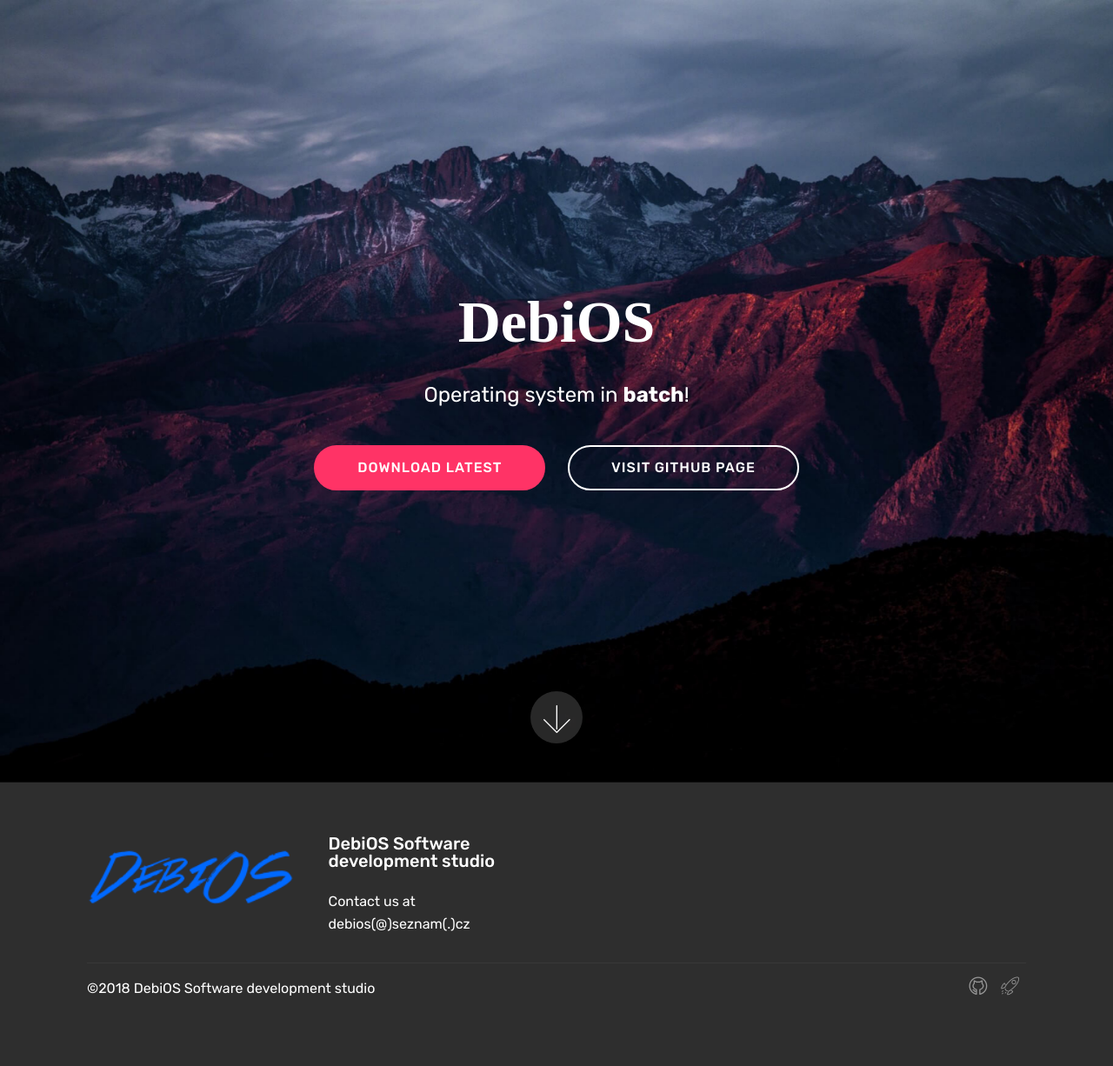
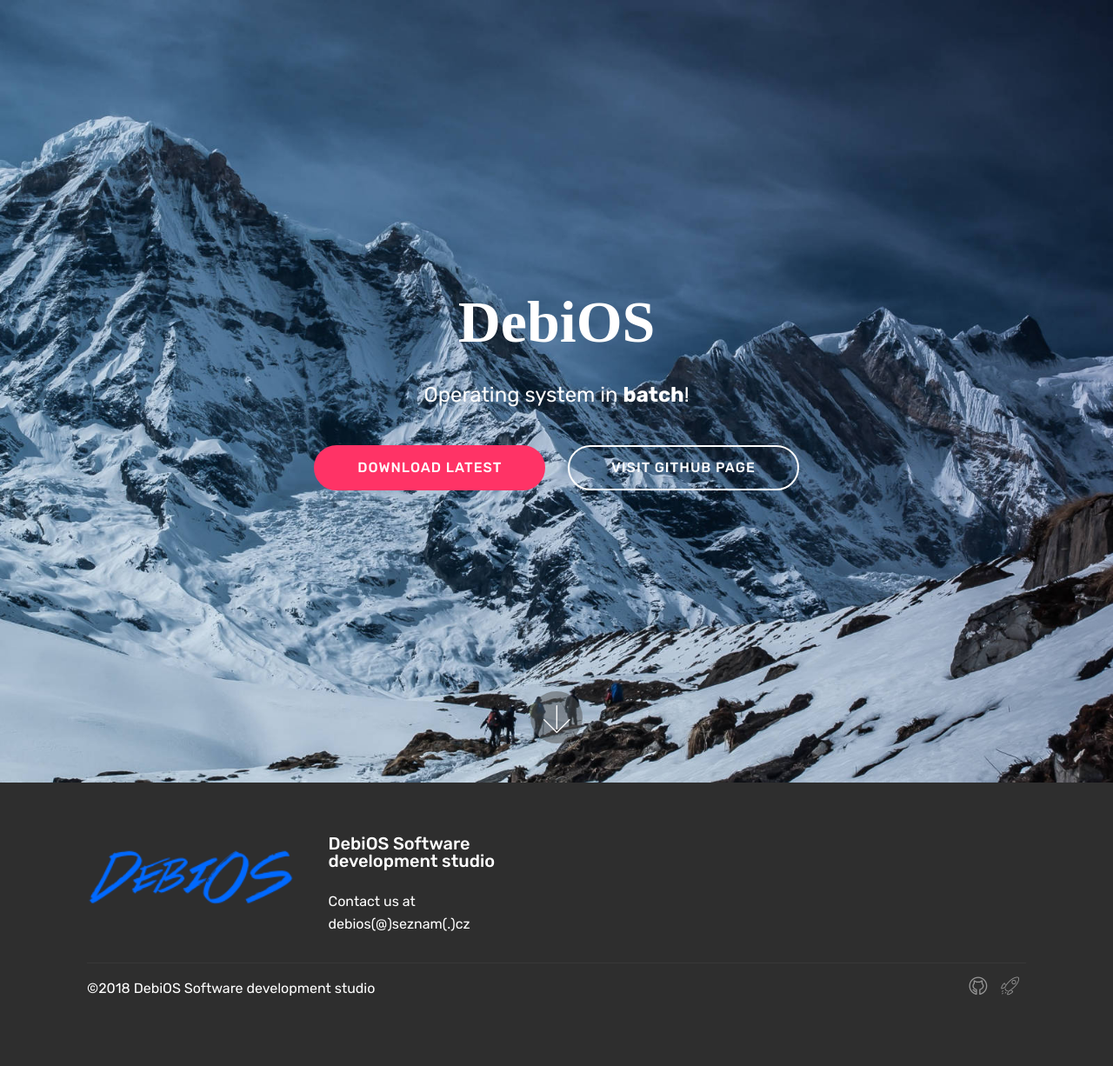
Before and after one commit to debios/debios.github.io, a Jekyll site: the page index.html, which Jekyll copies as it is, in a window 1280 px wide. Shown: the whole page at 87% size. Built offline with Jekyll 4.4.1, drawn with Linux system fonts in a browser that asks for light colours; some web fonts are replaced.

Commit message:
create github pages

```diff
--- a/assets/images/hashes.json
+++ b/assets/images/hashes.json
@@ -1 +1 @@
-{"HHoKg6ovx6OSmv3J9ZGhtA==":"debioaslogo-122x49.png","d6JRkegmOLW7yPKXtPIJhw==":"debioaslogo-192x77.png"}
+{"HHoKg6ovx6OSmv3J9ZGhtA==":"debioaslogo-122x49.png","d6JRkegmOLW7yPKXtPIJhw==":"debioaslogo-192x77.png","/68tJ3inOQlusQif1E6LWg==":"mountain-690104-2000x1125.jpg"}
--- a/assets/mobirise/css/mbr-additional.css
+++ b/assets/mobirise/css/mbr-additional.css
@@ -1372,7 +1372,7 @@
   display: none;
 }
 .cid-qTkA127IK8 {
-  background-image: url("../../../assets/images/jumbotron.jpg");
+  background-image: url("../../../assets/images/mountain-690104-2000x1125.jpg");
 }
 .cid-qTkAaeaxX5 {
   padding-top: 60px;
--- a/index.html
+++ b/index.html
@@ -49,7 +49,7 @@
     </div>
 </section>
 
-<section class="engine"><a href="https://mobiri.se/r">free bootstrap templates</a></section><section class="cid-qTkAaeaxX5" id="footer1-2">
+<section class="engine"><a href="https://mobiri.se/w">html5 templates</a></section><section class="cid-qTkAaeaxX5" id="footer1-2">
 
 
 
```
Also changed, not shown: assets/images/mountain-690104-2000x1125.jpg (added), 1 other file.
